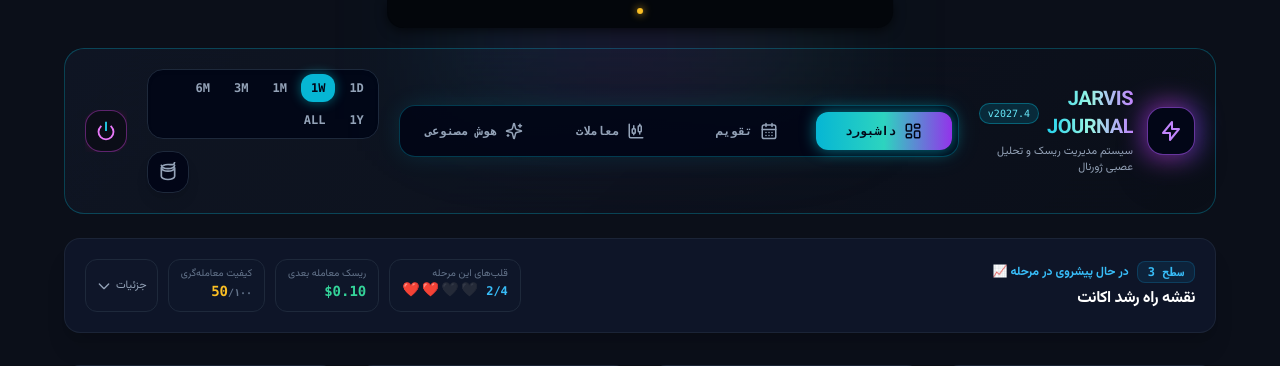
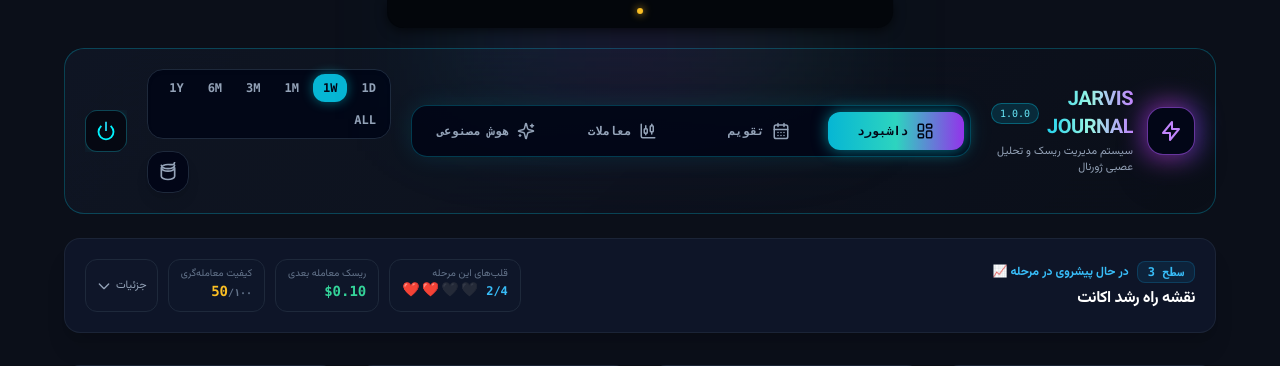
Before and after one commit to suniali/crypto75_bot, a Django app: page / in a window 1280 px wide. Shown: the top 366 px of the page. Run offline with Django 5.2, Linux system fonts and the light colour scheme; a user stored in the database is signed in; tables that the repository leaves empty hold one stand-in row (values such as "Sample post").

Commit message:
better logout button & versening

```diff
--- a/bot_app/templates/dashboard.html
+++ b/bot_app/templates/dashboard.html
@@ -599,7 +599,7 @@
                                 JARVIS JOURNAL
                             </h1>
                             <span class="text-[10px] font-mono px-2 py-0.5 rounded-full bg-cyan-950/80 text-cyan-300 border border-cyan-500/40 shadow-sm">
-                                v2027.4
+                                {{version}}
                             </span>
                         </div>
                         <p class="text-[11px] text-slate-400 font-medium mt-0.5">سیستم مدیریت ریسک و تحلیل عصبی ژورنال</p>
@@ -724,7 +724,7 @@
             <form action="{% url 'logout' %}" method="post" class="inline-block">
                 {% csrf_token %}
                 <button type="submit" title="قطع اتصال (خروج)" aria-label="خروج از حساب"
-                    class="group relative rounded-2xl p-2.5 bg-[#0b0d17] border border-fuchsia-500/40 hover:border-fuchsia-400 text-fuchsia-400 hover:text-white transition-all duration-300 shadow-[0_0_10px_rgba(255,0,128,0.15)] hover:shadow-[0_0_18px_rgba(255,0,128,0.65)] cursor-pointer"
+                    class="group p-2.5 rounded-xl bg-[#050812] border border-cyan-400/30 hover:border-[#ff007f] text-[#00f3ff] hover:text-[#ff007f] transition-all duration-200 cursor-pointer shadow-[0_0_15px_rgba(0,243,255,0.12)] hover:shadow-[0_0_20px_rgba(255,0,127,0.35)]"
                     style="clip-path: polygon(8px 0, 100% 0, 100% calc(100% - 8px), calc(100% - 8px) 100%, 0 100%, 0 8px);">
 
                     <!-- آیکون SVG پاور / قطع اتصال سایبرپانکی -->
--- a/bot_app/views.py
+++ b/bot_app/views.py
@@ -22,6 +22,7 @@ CACHE_DIR = Path("ai_analysis_cache")
 CACHE_DIR.mkdir(exist_ok=True)
 
 CURENCY_UNIT=config("CURENCY_UNIT", default="$")
+VERSION=config("VERSION", default="1.0.0")
 
 def generate_trades_hash(processed_trades) -> str:
     """تولید یک اثر انگشت (Hash) یکتا بر اساس شناسه، زمان و وضعیت تریدها"""
@@ -110,7 +111,11 @@ def journal_dashboard(request):
     except EmptyPage:
         metrics['trades'] = paginator.page(paginator.num_pages)
 
-    context = {**metrics,'ai_analysis_data': ai_analysis_data,'unit':CURENCY_UNIT}
+    context = {
+        **metrics,
+        'ai_analysis_data': ai_analysis_data,
+        'unit':CURENCY_UNIT,
+        'version': VERSION,}
 
     return render(request, 'dashboard.html', context)
 
```
Also changed, not shown: README.md.
